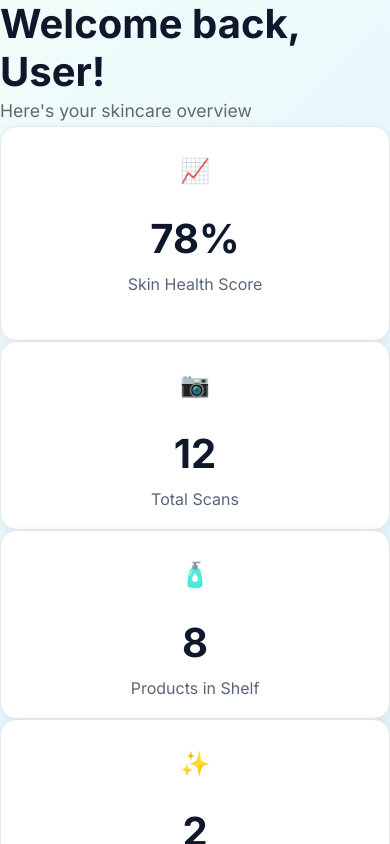
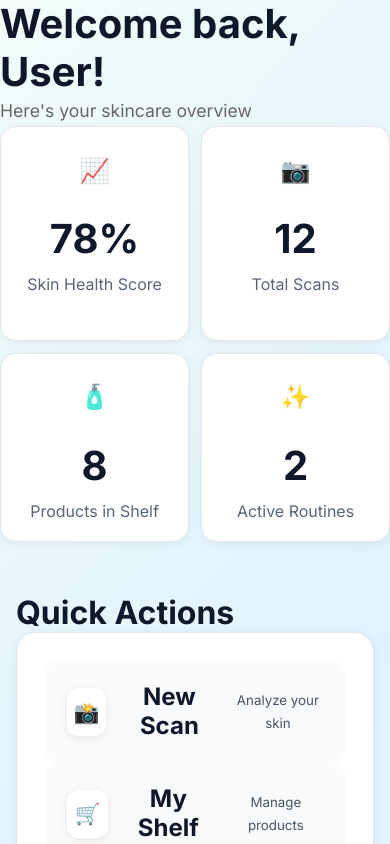
Before and after one commit to himprapatel-rgb/ai-skincare-intelligence-system, a React (Vite) app in the folder frontend/: page /dashboard in a window 390 px wide. Shown: the top 844 px of the page. Built offline with nearby package versions, Linux system fonts and the light colour scheme; no server answers.

Commit message:
Add .dashboard-stats grid layout to fix stats cards stacking

```diff
--- a/frontend/src/pages/DashboardPage.css
+++ b/frontend/src/pages/DashboardPage.css
@@ -88,6 +88,14 @@
   display: grid;
   grid-template-columns: repeat(auto-fit, minmax(200px, 1fr));
   gap: 20px;
+  margin-bottom: 32px;
+}
+
+/* Dashboard Stats Container */
+.dashboard-stats {
+  display: grid;
+  grid-template-columns: repeat(auto-fit, minmax(150px, 1fr));
+  gap: 16px;
   margin-bottom: 32px;
 }
 
@@ -363,4 +371,9 @@
   .reminder-content {
     flex-direction: column;
   }
+
+  .dashboard-stats {
+    grid-template-columns: repeat(2, 1fr);
+    gap: 12px;
+  }
 }
```
